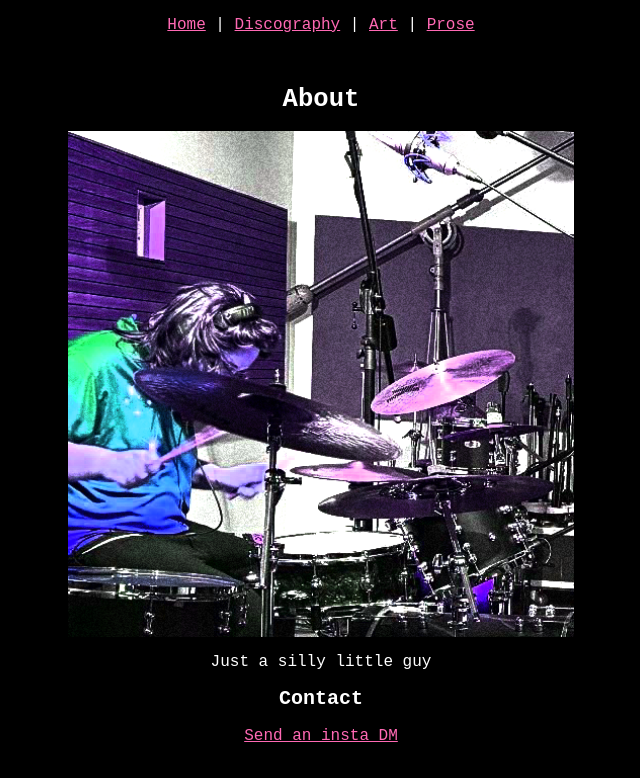
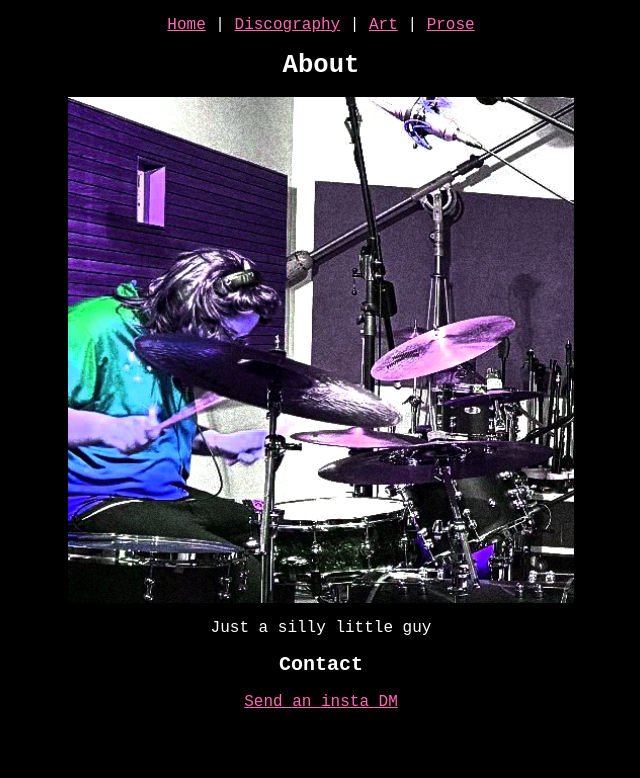
Before and after one commit to leskucharski/leskucharski.github.io, a plain HTML site: page about.html in a window 1280 px wide. Shown: the whole page, without its empty margins (319-959 px from the left). Drawn offline with Linux system fonts and the light colour scheme.

Commit message:
Update about.html

```diff
--- a/about.html
+++ b/about.html
@@ -10,7 +10,7 @@
 			<p><a href="../index.html">Home</a> |
 			<a href="../disco.html">Discography</a> |
 			<a href="../arts.html">Art</a> |
-			<a href="../prose.html">Prose</a></p><br>
+			<a href="../prose.html">Prose</a></p>
 			<h1>About</h1>
 			<img src="../img/studio.png" alt="Portrait">
       		<p>Just a silly little guy</p>
```
